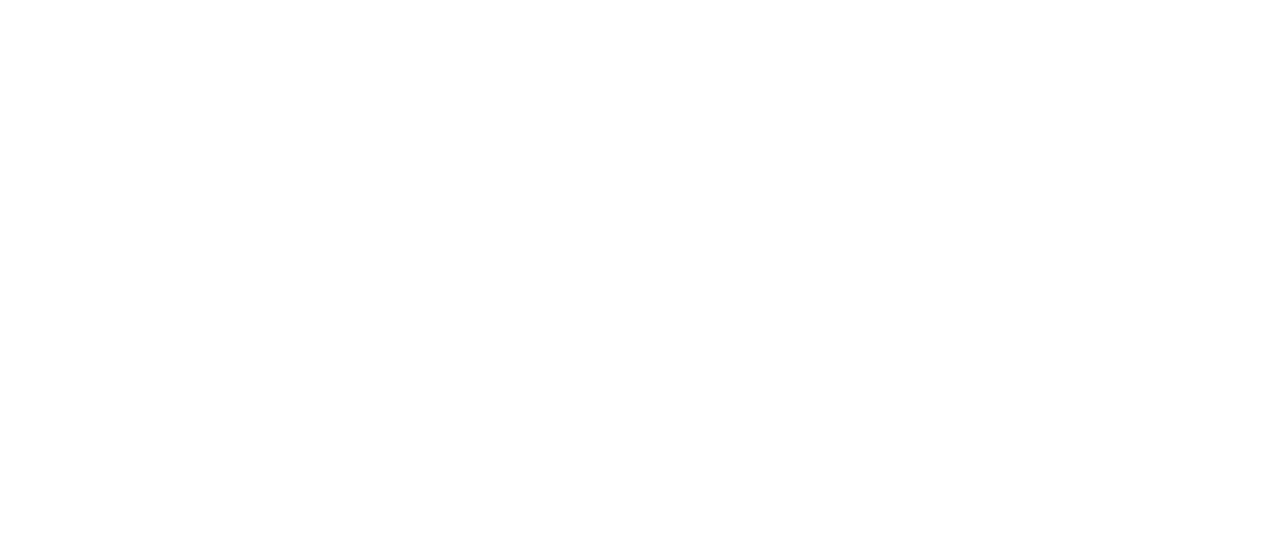
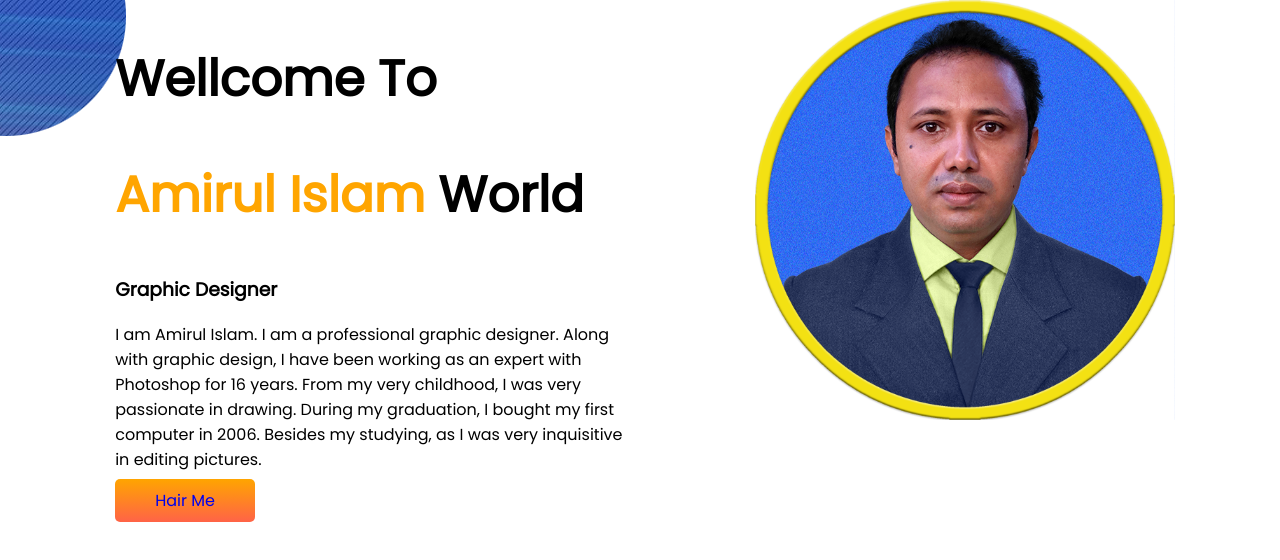
Before and after one commit to Amirulmath/Amir-port2, a plain HTML site: page index.html in a window 1280 px wide. Drawn offline with Linux system fonts and the light colour scheme.

Commit message:
Changes1

```diff
--- a/index.html
+++ b/index.html
@@ -6,11 +6,31 @@
     <meta http-equiv="X-UA-Compatible" content="IE=edge">
     <meta name="viewport" content="width=device-width, initial-scale=1.0">
     <title>Amir Portfolio</title>
+    <link rel="preconnect" href="https://fonts.googleapis.com">
+    <link rel="preconnect" href="https://fonts.gstatic.com" crossorigin>
+    <link href="https://fonts.googleapis.com/css2?family=Lato:ital@0;1&family=Poppins&display=swap" rel="stylesheet">
     <link rel="stylesheet" href="style.css">
 </head>
 
 <body>
-
+    <section class="top-banner">
+        <div class="Half-wd">
+            <h1>Wellcome To</h1>
+            <h1><span class="Org-color">Amirul Islam</span> World</h1>
+            <h3>Graphic Designer</h3>
+            <p>I am Amirul Islam. I am a professional graphic designer. Along with graphic design, I have been working
+                as an
+                expert with Photoshop for 16 years. From my very childhood, I was very passionate in drawing. During my
+                graduation, I bought my first computer in 2006. Besides my studying, as I was very inquisitive in
+                editing
+                pictures.</p>
+            <a class="link-button" target="_blank" href="https://www.linkedin.com/in/amirul-islam-0b531822b/">Hair
+                Me</a>
+        </div>
+        <div class="Half-wd">
+            <img src="images/Amir-p1.png" alt="">
+        </div>
+    </section>
 </body>
 
 </html>
--- a/style.css
+++ b/style.css
@@ -0,0 +1,38 @@
+body {
+    font-family: 'Lato', sans-serif;
+    font-family: 'Poppins', sans-serif;
+    margin: 0;
+}
+
+h1 {
+    font-size: 50px;
+}
+
+.Org-color {
+    color: orange;
+}
+
+section {
+    display: flex;
+}
+
+.Half-wd {
+    width: 50%;
+    padding-left: 9%;
+}
+
+.Half-wd img {
+    width: 80%;
+}
+
+.link-button {
+    text-decoration: none;
+    background-image: linear-gradient(orange, tomato);
+    padding: 10px 40px;
+    border-radius: 5px;
+}
+
+.top-banner {
+    background-image: url(images/Bpic.png);
+    background-repeat: no-repeat;
+}
```
